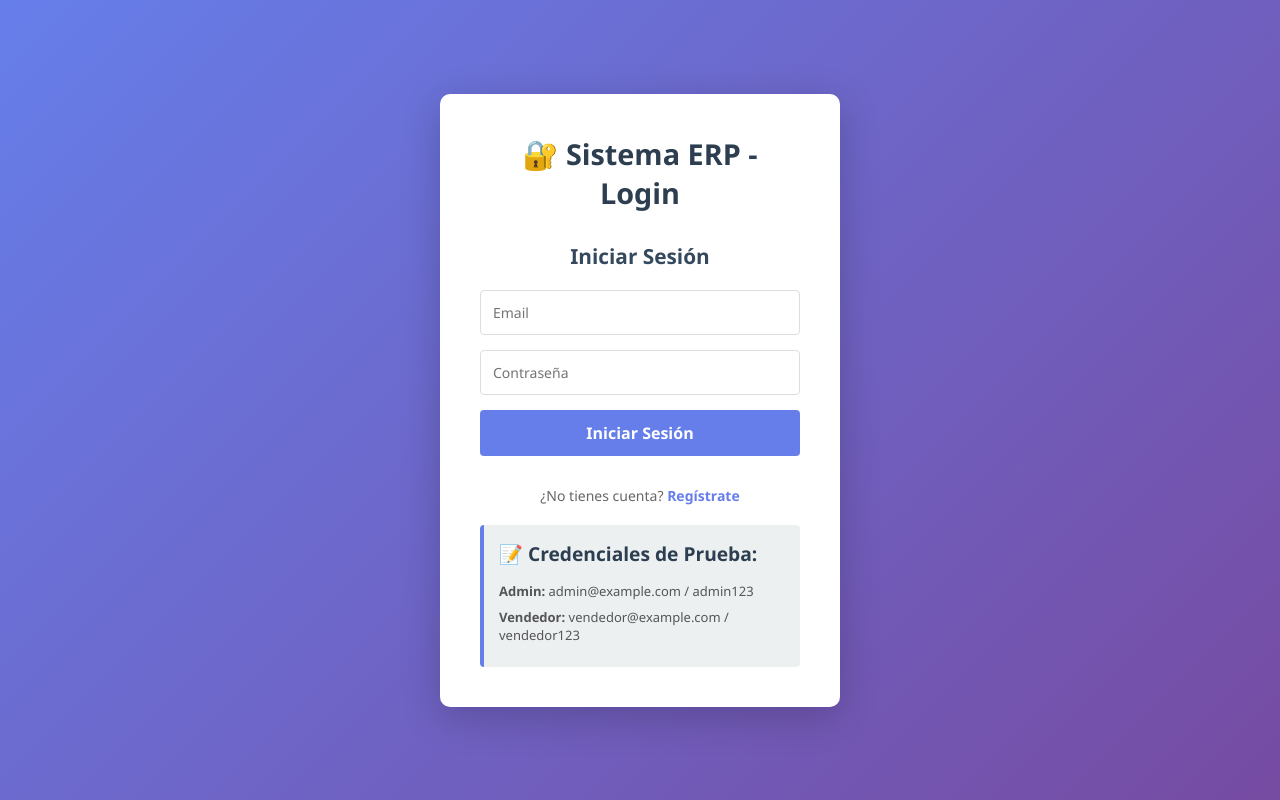
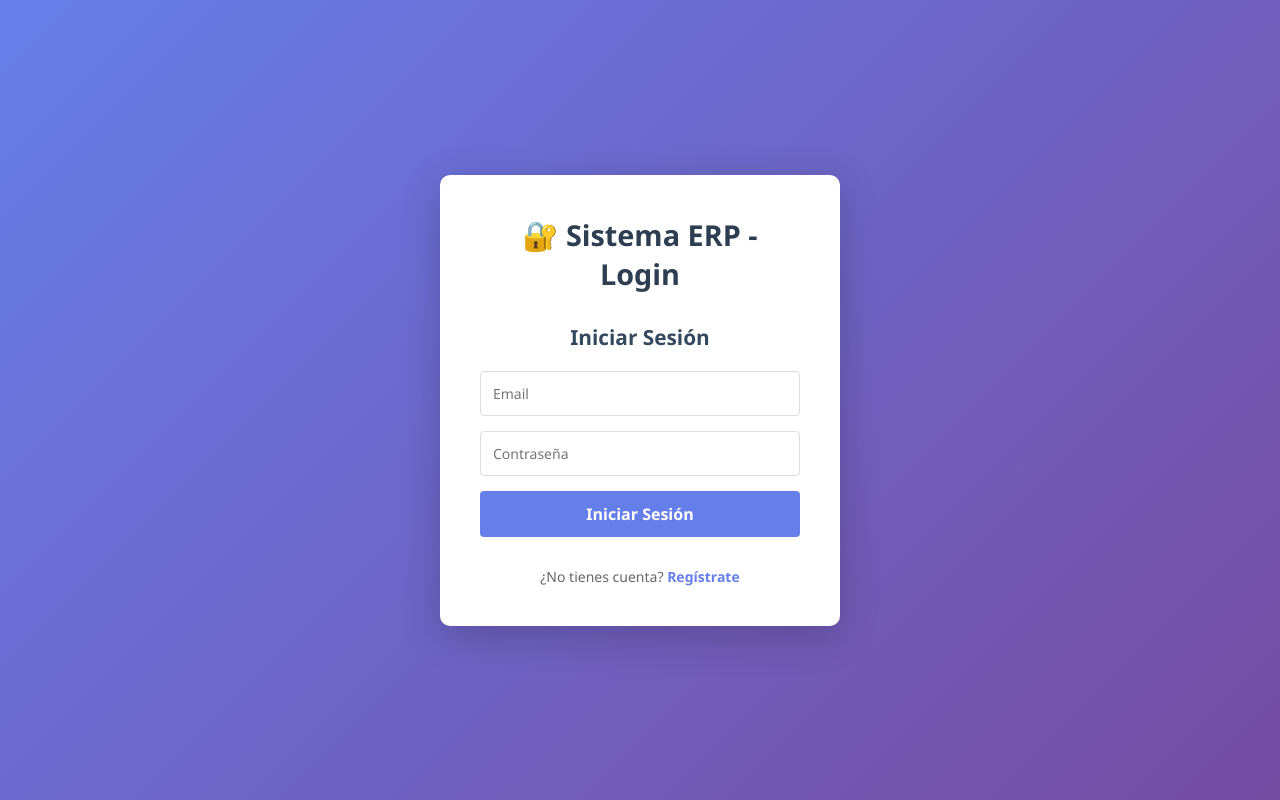
Before and after one commit to Karol-code-del/sistema-frontend, a Vue app: page /login in a window 1280 px wide. Built offline with nearby package versions, Linux system fonts and the light colour scheme.

Commit message:
Eliminando credenciales de prueba de la pantalla de login

```diff
--- a/src/views/Login.vue
+++ b/src/views/Login.vue
@@ -36,11 +36,6 @@
         ❌ {{ authStore.error }}
       </div>
 
-      <div class="credenciales-demo">
-        <h3>📝 Credenciales de Prueba:</h3>
-        <p><strong>Admin:</strong> admin@example.com / admin123</p>
-        <p><strong>Vendedor:</strong> vendedor@example.com / vendedor123</p>
-      </div>
     </div>
   </div>
 </template>
```
